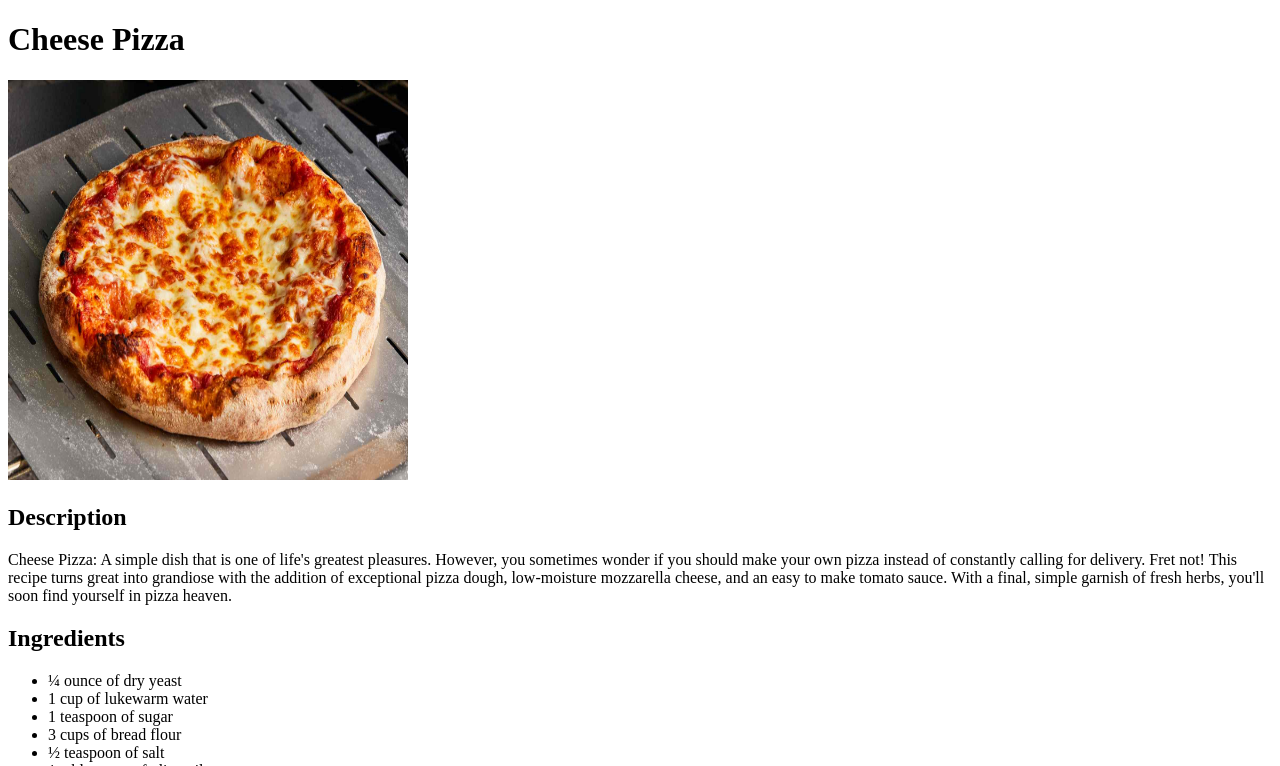
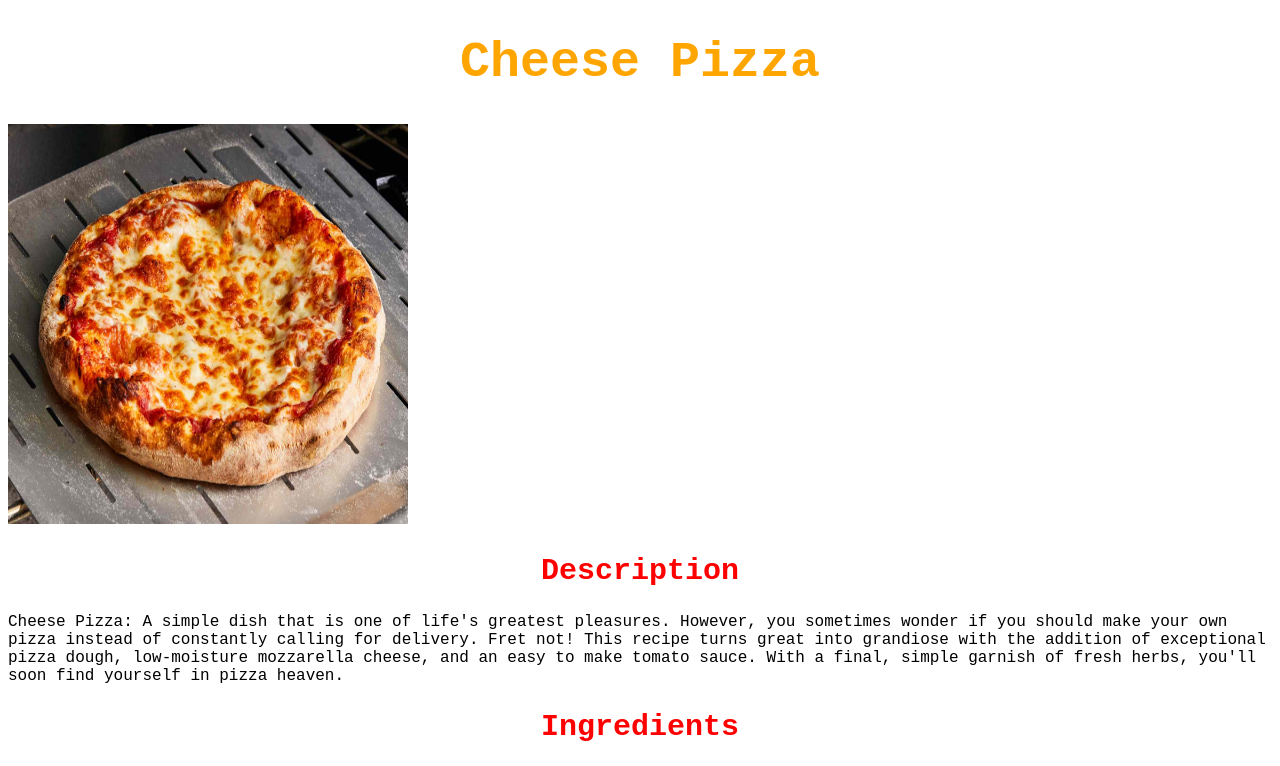
Before and after one commit to mvinza34/odin-recipes, a plain HTML site: page recipes/cheese_pizza.html in a window 1280 px wide. Shown: the top 766 px of the page. Drawn offline with Linux system fonts and the light colour scheme.

Commit message:
Update style.css and cheese_pizza.html with new styles and styling
- Added new styles to style.css for enhanced layout and design
- Linked style.css to cheese_pizza.html to apply the new styles
- Updated cheese_pizza.html to reflect the applied styles

```diff
--- a/recipes/cheese_pizza.html
+++ b/recipes/cheese_pizza.html
@@ -4,13 +4,14 @@
     <meta charset="UTF-8">
 
     <title>Cheese Pizza</title>
+    <link rel="stylesheet" href="../style.css">
 
     <body>
-        <h1>Cheese Pizza</h1>
+        <h1 class="title">Cheese Pizza</h1>
 
         <img src="../images/cheese_pizza.jpg" alt="Image of cheese pizza" height="400" width="400">
 
-        <h2>Description</h2>
+        <h2 class="heading">Description</h2>
             <p>
                 Cheese Pizza: A simple dish that is one of life's greatest pleasures.
                 However, you sometimes wonder if you should make your own pizza instead of constantly calling for delivery.
@@ -18,7 +19,7 @@
                 With a final, simple garnish of fresh herbs, you'll soon find yourself in pizza heaven.
             </p>
 
-        <h2>Ingredients</h2>
+        <h2 class="heading">Ingredients</h2>
             <ul>
                 <li>¼ ounce of dry yeast</li>
                 <li>1 cup of lukewarm water</li>
@@ -34,7 +35,7 @@
                 <li>Fresh basil or oregano leaves, for garnishing</li>
             </ul>
 
-        <h2>Steps</h2>
+        <h2 class="heading">Steps</h2>
             <ol>
                 <li>Mix yeast, water, and sugar in a glass or plastic bowl.</li>
                 <li>Stir to dissolve the yeast and let the yeast "bloom" for 15 minutes.</li>
--- a/style.css
+++ b/style.css
@@ -1,15 +1,20 @@
-/* classes for all webpages*/
+/* classes and styles for all webpages*/
 body {
-    font-family: Verdana, Arial, Helvetica, sans-serif;
+    font-family: 'Courier New', Verdana, Arial, Helvetica, sans-serif
   }
 
-/* classes for index.html */
 .title {
     color: orange;
     text-align: center;
     font-size: 50px;
 }
 
+.heading {
+    color: red;
+    font-size: 30px;
+    text-align: center;
+}
+
 .links {
-    font-size: 20px;
+    font-size: 15px;
 }
```
